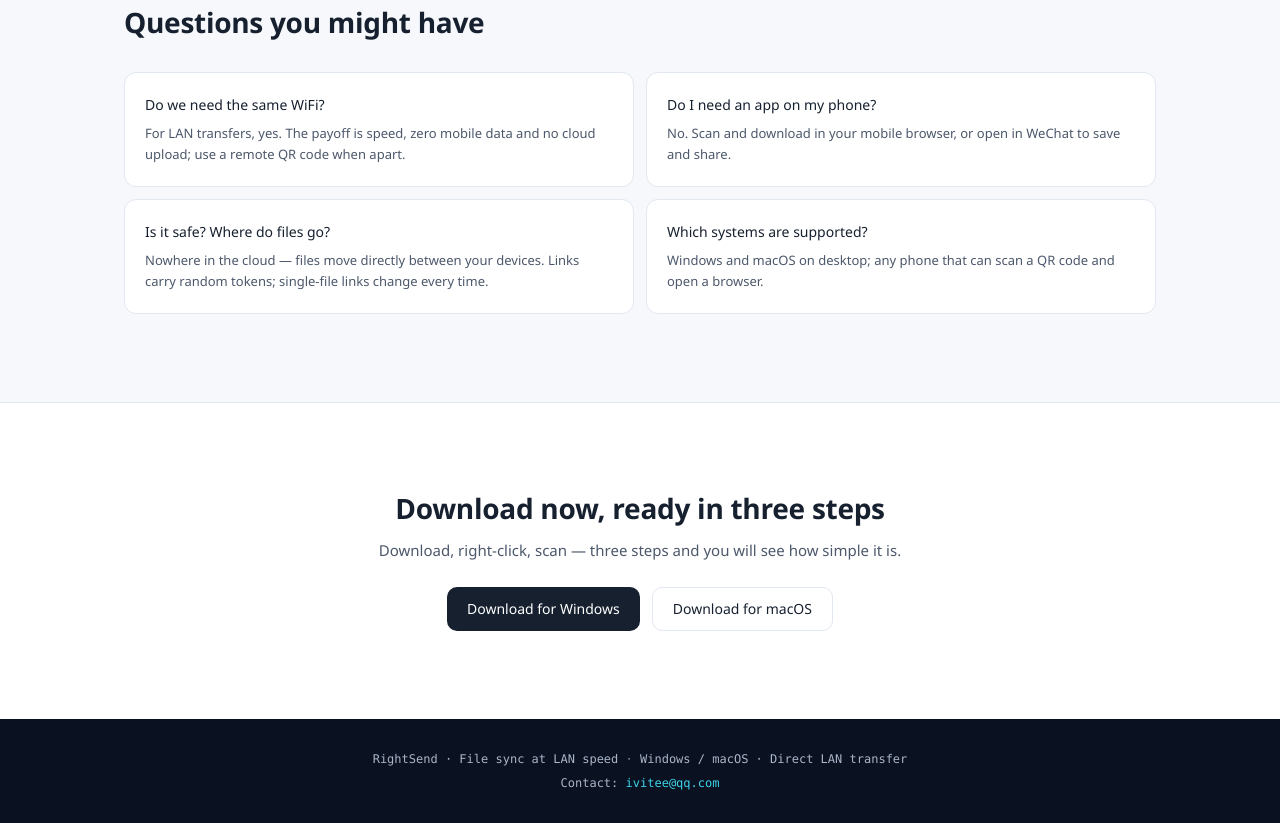
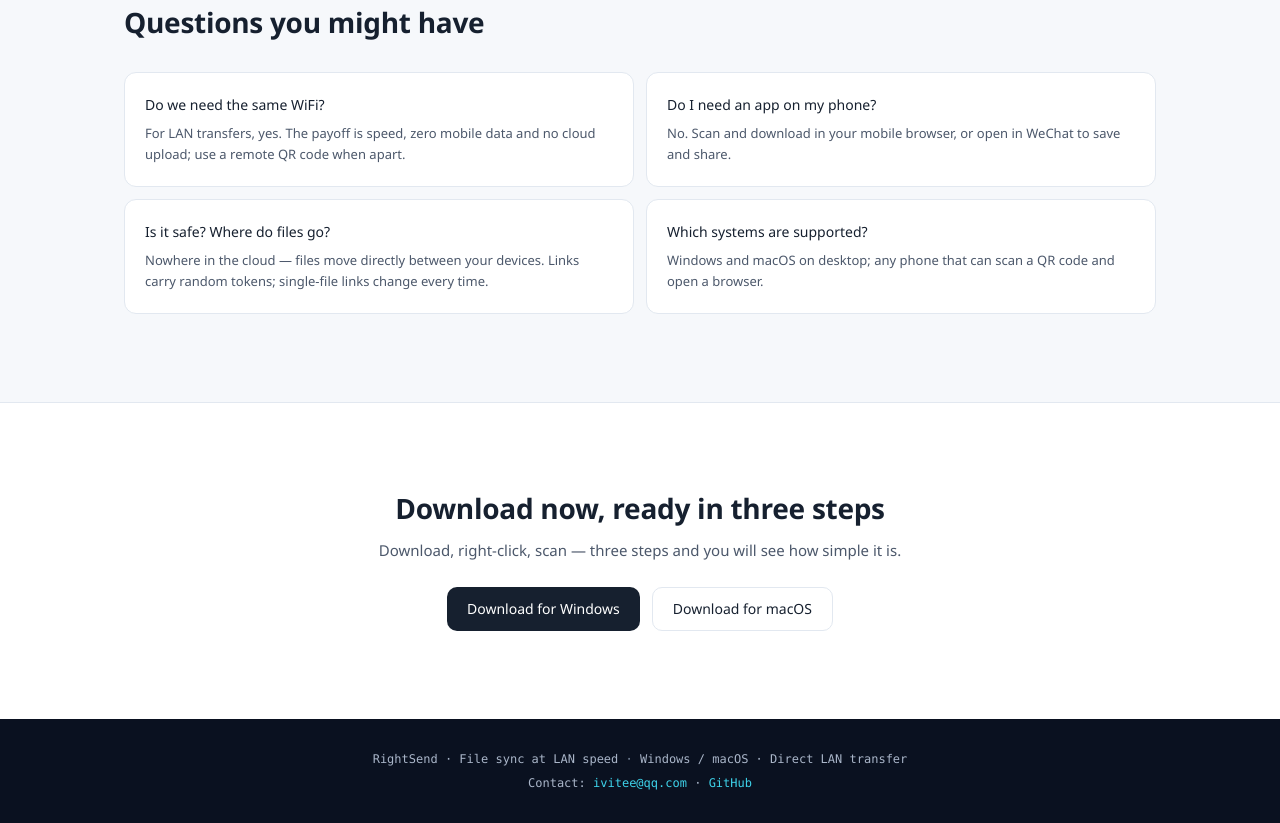
Before and after one commit to epaii/rightsend, a plain HTML site: page index.html in a window 1280 px wide. Shown: the part 3456-4279 px from the top of the page. Drawn offline with Linux system fonts and the light colour scheme.

Commit message:
页脚添加 GitHub 仓库链接

```diff
--- a/index.html
+++ b/index.html
@@ -331,7 +331,7 @@
 <footer>
   <div class="wrap">
     <div><span class="zh">右键快传 RightSend · 数据同步，局域网速度更快</span><span class="en">RightSend · File sync at LAN speed</span> · <span><span class="zh">Windows / macOS · 局域网直传</span><span class="en">Windows / macOS · Direct LAN transfer</span></span></div>
-    <div><span class="zh">联系：</span><span class="en">Contact: </span><a href="mailto:ivitee@qq.com">ivitee@qq.com</a></div>
+    <div><span class="zh">联系：</span><span class="en">Contact: </span><a href="mailto:ivitee@qq.com">ivitee@qq.com</a> <span>·</span> <a href="https://github.com/epaii/rightsend" target="_blank" rel="noopener">GitHub</a></div>
   </div>
 </footer>
 
```
